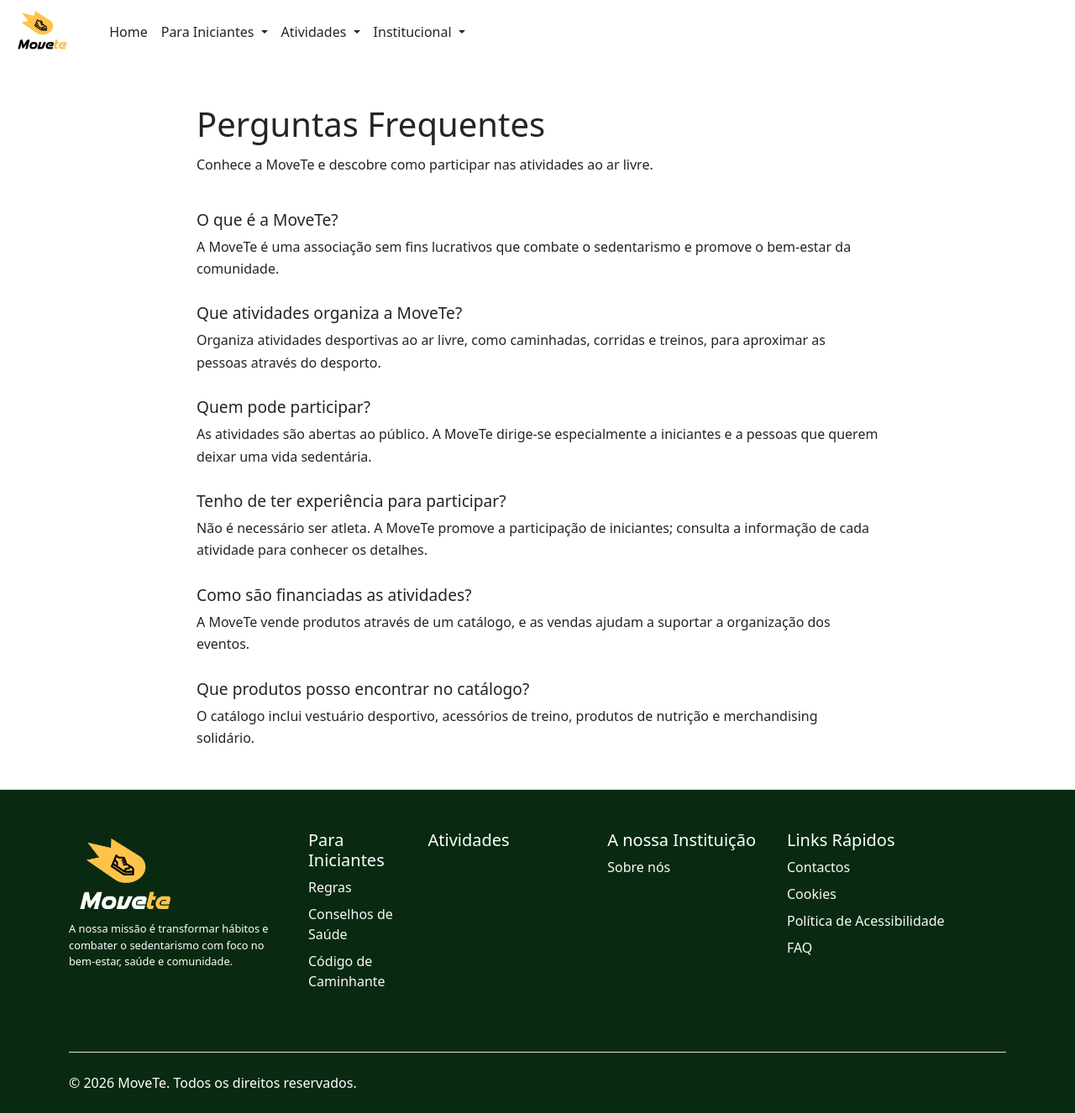
After one commit to Casmoden/Grupo-4-MoveTe, a Laravel app: page /faq in a window 1280 px wide. The commit adds this page. Shown: the whole page at 84% size. Run offline with Laravel 12, Linux system fonts and the light colour scheme.

Commit message:
Add FAQ page Gonçalo

```diff
--- a/laravel/MoveTe/app/Http/Controllers/PageController.php
+++ b/laravel/MoveTe/app/Http/Controllers/PageController.php
@@ -8,6 +8,10 @@ class PageController extends Controller
 {
     public function index(){
         return view("index");
+    }
+
+    public function faq(){
+        return view("faq");
     }
 
     public function aboutUs(){
--- /dev/null
+++ b/laravel/MoveTe/public/css/faq.css
@@ -0,0 +1,34 @@
+.faq-page {
+    max-width: 860px;
+    margin: 0 auto;
+    padding: 3rem 1.5rem;
+}
+
+.faq-page h1 {
+    margin-bottom: 0.75rem;
+}
+
+.faq-page .faq-intro {
+    margin-bottom: 2.5rem;
+    line-height: 1.6;
+}
+
+.faq-page h2 {
+    margin: 1.75rem 0 0.5rem;
+    font-size: 1.2rem;
+}
+
+.faq-page p {
+    margin-bottom: 0;
+    line-height: 1.65;
+}
+
+@media (max-width: 576px) {
+    .faq-page {
+        padding: 2rem 1rem;
+    }
+
+    .faq-page .faq-intro {
+        margin-bottom: 2rem;
+    }
+}
--- /dev/null
+++ b/laravel/MoveTe/resources/views/faq.blade.php
@@ -0,0 +1,34 @@
+@extends('layout.master')
+
+@section('title')
+    Perguntas Frequentes
+@endsection
+
+@section('moreCss')
+    <link rel="stylesheet" href="{{ asset('css/faq.css') }}">
+@endsection
+
+@section('content')
+    <section class="faq-page">
+        <h1>Perguntas Frequentes</h1>
+        <p class="faq-intro">Conhece a MoveTe e descobre como participar nas atividades ao ar livre.</p>
+
+        <h2>O que é a MoveTe?</h2>
+        <p>A MoveTe é uma associação sem fins lucrativos que combate o sedentarismo e promove o bem-estar da comunidade.</p>
+
+        <h2>Que atividades organiza a MoveTe?</h2>
+        <p>Organiza atividades desportivas ao ar livre, como caminhadas, corridas e treinos, para aproximar as pessoas através do desporto.</p>
+
+        <h2>Quem pode participar?</h2>
+        <p>As atividades são abertas ao público. A MoveTe dirige-se especialmente a iniciantes e a pessoas que querem deixar uma vida sedentária.</p>
+
+        <h2>Tenho de ter experiência para participar?</h2>
+        <p>Não é necessário ser atleta. A MoveTe promove a participação de iniciantes; consulta a informação de cada atividade para conhecer os detalhes.</p>
+
+        <h2>Como são financiadas as atividades?</h2>
+        <p>A MoveTe vende produtos através de um catálogo, e as vendas ajudam a suportar a organização dos eventos.</p>
+
+        <h2>Que produtos posso encontrar no catálogo?</h2>
+        <p>O catálogo inclui vestuário desportivo, acessórios de treino, produtos de nutrição e merchandising solidário.</p>
+    </section>
+@endsection
--- a/laravel/MoveTe/resources/views/layout/partials/footer.blade.php
+++ b/laravel/MoveTe/resources/views/layout/partials/footer.blade.php
@@ -38,6 +38,7 @@
                                 <li class="nav-item mb-2"><a href="{{ route('contacts') }}" class="nav-link text-light p-0">Contactos</a></li>
                                 <li class="nav-item mb-2"><a href="{{ route('cookies') }}" class="nav-link text-light p-0">Cookies</a></li>
                                 <li class="nav-item mb-2"><a href="{{ route('accessibilityPolicy') }}" class="nav-link text-light p-0">Política de Acessibilidade</a></li>
+                                <li class="nav-item mb-2"><a href="{{ route('faq') }}" class="nav-link text-light p-0">FAQ</a></li>
                             </ul>
                         </div>
                     </div>
--- a/laravel/MoveTe/routes/web.php
+++ b/laravel/MoveTe/routes/web.php
@@ -4,6 +4,8 @@ use App\Http\Controllers\PageController;
 use Illuminate\Support\Facades\Route;
 
 Route::get('/', [PageController::class, 'index'])->name('index');
+
+Route::get('/faq', [PageController::class, 'faq'])->name('faq');
 
 Route::get('/aboutUs', [PageController::class, 'aboutUs'])->name('aboutUs');
 
```
Also changed, not shown: 1 other file.
